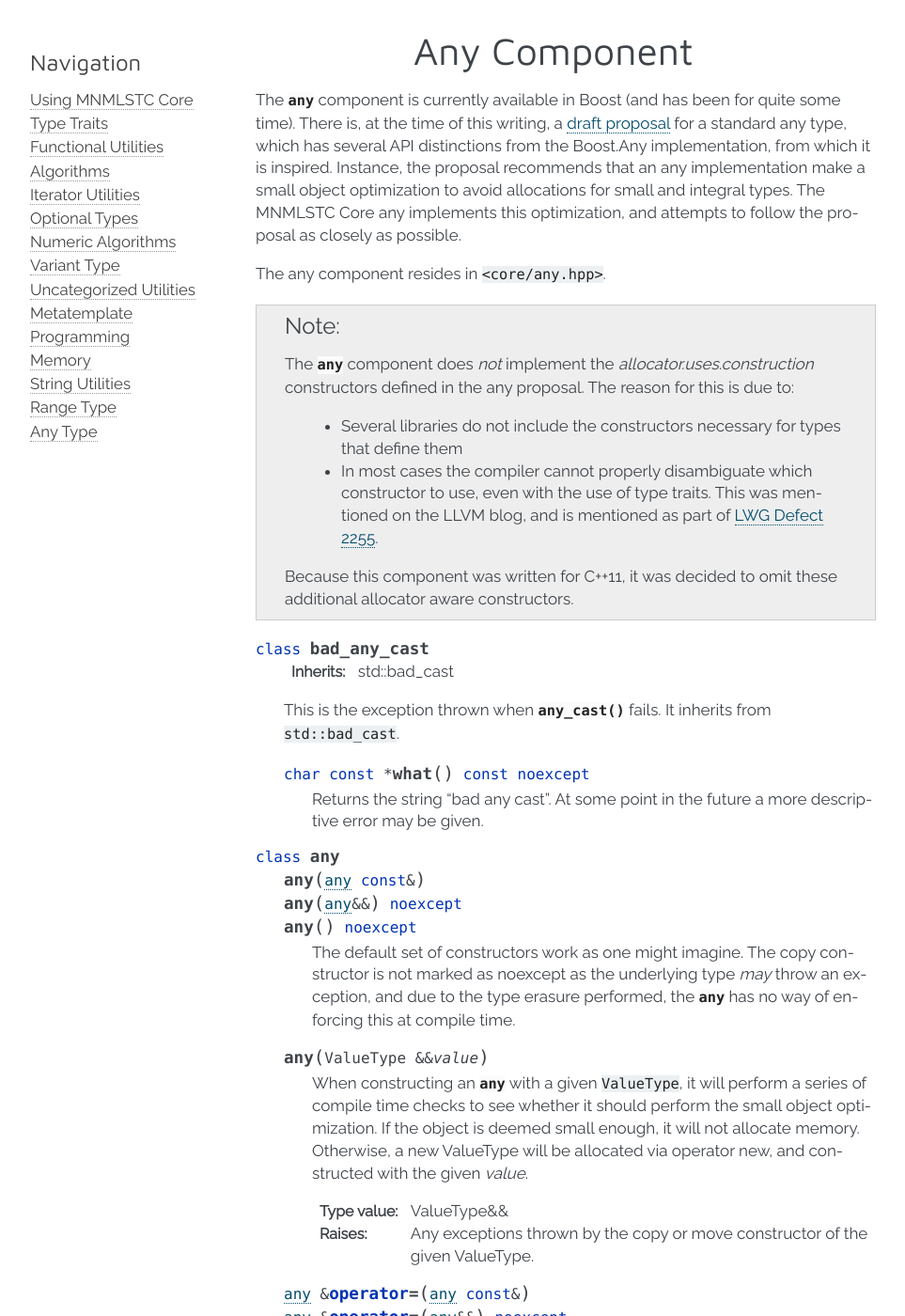
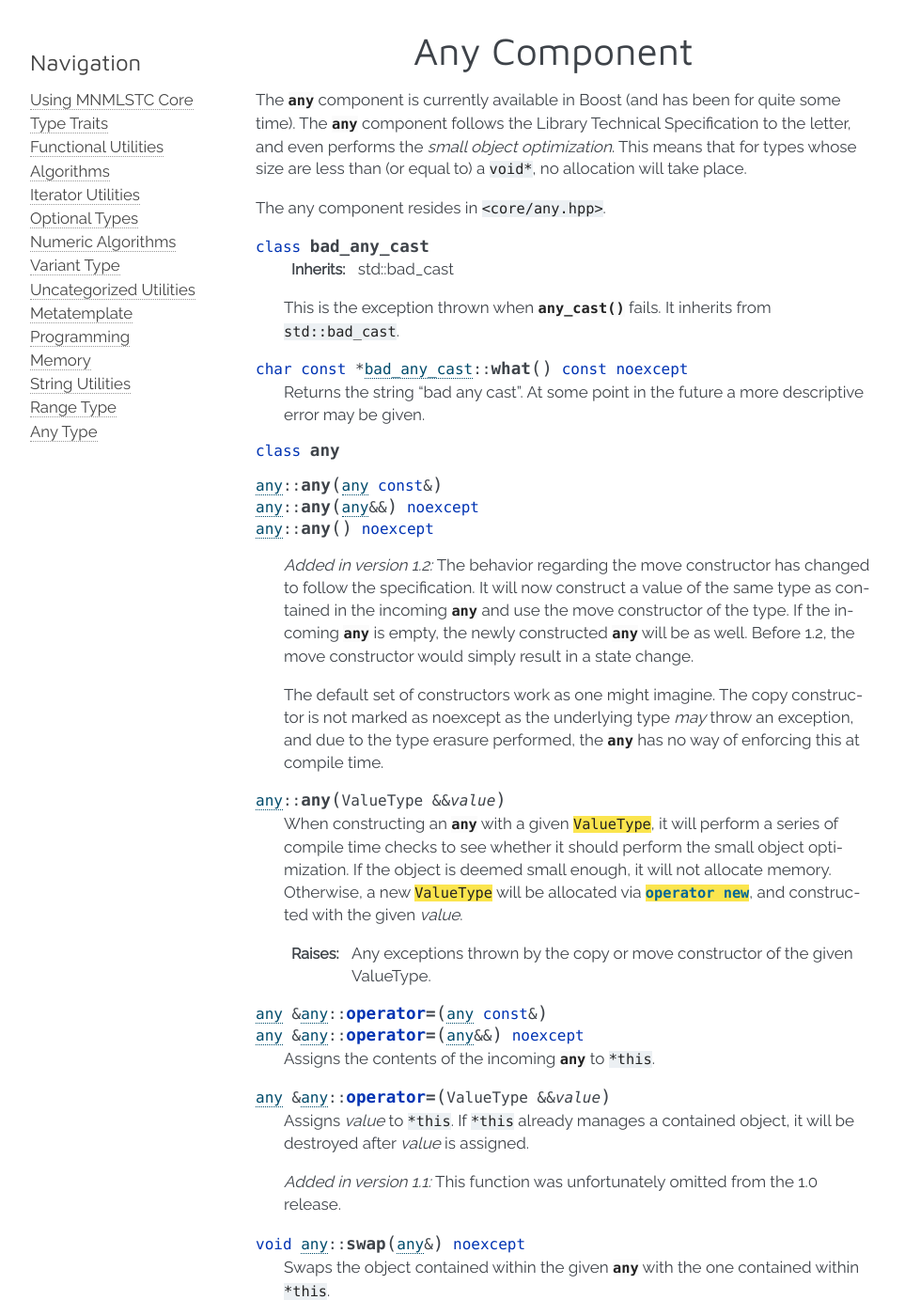
Before and after one commit to mnmlstc/core, a Sphinx documentation site: the page built from docs/any.rst, in a window 1280 px wide and 1400 px high. Shown: the whole window at 94% size, without its empty margins (148-1111 px from the left). Built offline with Sphinx 7.4.7, drawn with Linux system fonts in a browser that asks for light colours; some of the changed text lies outside the part shown.

Commit message:
Update any component documentation.
Fix any component move constructor

```diff
--- a/docs/any.rst
+++ b/docs/any.rst
@@ -1,37 +1,17 @@
+.. |any| replace:: :class:`any <core::any>`
+
 .. _core-any-component:
 
 Any Component
 =============
 
-.. default-domain:: cpp
-.. highlight:: cpp
-
-.. |any| replace:: :class:`any`
-
 The |any| component is currently available in Boost (and has been for
-quite some time). There is, at the time of this writing, a `draft proposal
-<http://beman.github.io/dot16/any-proposal.html>`_ for a standard any type,
-which has several API distinctions from the Boost.Any implementation, from which
-it is inspired. Instance, the proposal recommends that an any implementation
-make a small object optimization to avoid allocations for small and integral
-types. The MNMLSTC Core any implements this optimization, and attempts to
-follow the proposal as closely as possible.
+quite some time). The |any| component follows the Library Technical
+Specification to the letter, and even performs the *small object optimization*.
+This means that for types whose size are less than (or equal to) a ``void*``,
+no allocation will take place.
 
 The any component resides in ``<core/any.hpp>``.
-
-.. note:: The |any| component does *not* implement the
-   *allocator.uses.construction* constructors defined in the any proposal. The
-   reason for this is due to:
-
-    * Several libraries do not include the constructors necessary for types
-      that define them
-    * In most cases the compiler cannot properly disambiguate which constructor
-      to use, even with the use of type traits. This was mentioned on the LLVM
-      blog, and is mentioned as part of
-      `LWG Defect 2255 <http://cplusplus.github.io/LWG/lwg-active.html#2255>`_.
-
-   Because this component was written for C++11, it was decided to omit these
-   additional allocator aware constructors.
 
 .. namespace:: core
 
@@ -42,74 +22,88 @@
    This is the exception thrown when :func:`any_cast` fails.
    It inherits from ``std::bad_cast``.
 
-   .. function:: char const* what () const noexcept
+.. function:: char const* bad_any_cast::what () const noexcept
 
-      Returns the string "bad any cast". At some point in the future a more
-      descriptive error may be given.
+   Returns the string "bad any cast". At some point in the future a more
+   descriptive error may be given.
 
 .. class:: any
 
-   .. function:: any (any const&)
-                 any (any&&) noexcept
-                 any () noexcept
+.. function:: any::any (any const&)
+              any::any (any&&) noexcept
+              any::any () noexcept
 
-      The default set of constructors work as one might imagine. The copy
-      constructor is not marked as noexcept as the underlying type *may*
-      throw an exception, and due to the type erasure performed, the |any| has
-      no way of enforcing this at compile time.
+   .. versionadded:: 1.2
 
-   .. function:: any (ValueType&& value)
+      The behavior regarding the move constructor has changed to follow
+      the specification. It will now construct a value of the same type
+      as contained in the incoming |any| and use the move constructor of
+      the type. If the incoming |any| is empty, the newly constructed
+      |any| will be as well. Before 1.2, the move constructor would simply
+      result in a state change.
 
-      When constructing an |any| with a given ``ValueType``, it will perform a
-      series of compile time checks to see whether it should perform the small
-      object optimization. If the object is deemed small enough, it will not
-      allocate memory. Otherwise, a new ValueType will be allocated via
-      operator new, and constructed with the given *value*.
+   The default set of constructors work as one might imagine. The copy
+   constructor is not marked as noexcept as the underlying type *may*
+   throw an exception, and due to the type erasure performed, the |any| has
+   no way of enforcing this at compile time.
 
-      :type value: ValueType&&
-      :raises: Any exceptions thrown by the copy or move constructor
-               of the given ValueType.
+.. function:: any::any (ValueType&& value)
 
-   .. function:: any& operator = (any const&)
-                 any& operator = (any&&) noexcept
+   When constructing an |any| with a given :cxx:`ValueType`, it will perform a
+   series of compile time checks to see whether it should perform the small
+   object optimization. If the object is deemed small enough, it will not
+   allocate memory. Otherwise, a new :cxx:`ValueType` will be allocated via
+   :cxx:`operator new`, and constructed with the given *value*.
 
-      Assigns the contents of the incoming |any| to ``*this``.
+   :raises: Any exceptions thrown by the copy or move constructor
+            of the given ValueType.
 
-   .. function:: any& operator = (ValueType&& value)
+.. function:: any& any::operator = (any const&)
+              any& any::operator = (any&&) noexcept
 
-      Assigns *value* to ``*this``. If ``*this`` already manages a contained
-      object, it will be destroyed after *value* is assigned.
+   Assigns the contents of the incoming |any| to ``*this``.
 
-      .. versionadded:: 1.1
+.. function:: any& any::operator = (ValueType&& value)
 
-         This function was unfortunately omitted from the 1.0 release.
+   Assigns *value* to ``*this``. If ``*this`` already manages a contained
+   object, it will be destroyed after *value* is assigned.
 
-   .. function:: void any::swap (any&) noexcept
+   .. versionadded:: 1.1
 
-      Swaps the object contained within the given |any| with the one contained
-      within ``*this``.
+      This function was unfortunately omitted from the 1.0 release.
 
-   .. function:: std::type_info const& type () const noexcept
+.. function:: void any::swap (any&) noexcept
 
-      Returns the ``std::type_info`` for the type contained within. If the
-      |any| is empty, it will return ``typeid(void)``.
+   Swaps the object contained within the given |any| with the one contained
+   within ``*this``.
 
-   .. function:: bool empty () const noexcept
+.. function:: std::type_info const& any::type () const noexcept
 
-      If the |any| does not contain any data (i.e. :func:`any::type` returns
-      ``typeid(void)``), it will return true.
+   Returns the :cxx:`std::type_info` for the type contained within. If the
+   |any| is empty, it will return :cxx:`typeid(void)`.
 
-   .. function:: void clear () noexcept
+.. function:: bool any::empty () const noexcept
 
-      :postcondition: :func:`any::empty` == true
+   If the |any| does not contain any data (i.e.
+   :func:`type() <core::any::type>` returns :cxx:`typeid(void)`), it will
+   return true.
 
-      Destroys the object contained within the |any|.
+.. function:: void any::clear () noexcept
 
+   :postcondition: :func:`empty() <core::any::empty>` == true
+
+   Destroys the object contained within the |any|.
 
 
 .. function:: ValueType any_cast (any const& operand)
               ValueType any_cast (any&& operand)
               ValueType any_cast (any& operand)
+
+   Given a type *ValueType*, it will attempt to extract the value stored within
+   the given |any|. *ValueType* may be either concrete or a reference type.
+   If ``typeid(remove_reference_t<ValueType>)`` is not equal to the value
+   returned by :func:`type() <core::any::type>`, :class:`bad_any_cast` is
+   thrown.
 
    :returns: ``*any_cast<add_const_t<remove_reference_t<ValueType>>(&operand)``
              for the first :func:`any_cast` signature. For the other overloads,
@@ -118,25 +112,35 @@
 
    :raises: :class:`bad_any_cast`
 
-   Given a type *ValueType*, it will attempt to extract the value stored within
-   the given |any|. *ValueType* may be either concrete or a reference type.
-   If ``typeid(remove_reference_t<ValueType>)`` is not equal to the value
-   returned by :func:`any::type`, :class:`bad_any_cast` is thrown. Some
-   usage examples::
+   :example:
+     .. code-block:: cpp
 
-      any x(5) // x holds an int
-      auto y = any_cast<int>(x); // cast to a value
-      any_cast<int&>(x) = 10; // cast to a reference for mutation.
+        any x(5) // x holds an int
+        auto y = any_cast<int>(x); // cast to a value
+        any_cast<int&>(x) = 10; // cast to a reference for mutation.
 
-      x = std::string { "Woof" }; // x now holds a string.
-      auto woof = std::move(any_cast<std::string&>(x)); // move value in x
-      assert(any_cast<std::string const&>(x) == "");
-
+        // x now holds a string.
+        x = std::string { "Hey Buzz... your girlfriend..." };
+        auto woof = std::move(any_cast<std::string&>(x)); // move value in x
+        assert(any_cast<std::string const&>(x) == "");
 
 .. function:: ValueType const* any_cast (any const* operand)
               ValueType* any_cast (any* operand)
 
-   :returns: *ValueType* if operand is not equal to ``nullptr`` and
-             ``typeid(ValueType)`` is the same as the value returned by
-             :func:`any::type`, a pointer to the object managed by *operand*
-             is returned. Otherwise, ``nullptr``.
+   This function works a lot like :cxx:`dynamic_cast` and allows one to
+   use the :cxx:`dynamic_cast` assignment idiom:
+
+   :returns: *ValueType* if operand is not equal to :cxx:`nullptr` and
+             :cxx:`typeid(ValueType)` is the same as the value returned by
+             :func:`type() <core::any::type>`, a pointer to the object managed
+             by *operand* is returned. Otherwise, :cxx:`nullptr`.
+
+   :example:
+     .. code-block:: cpp
+
+        any x(5) // x holds an int
+        if (auto ptr = any_cast<double>(&x)) {
+          // do something with a double here
+        } else if (auto ptr = any_cast<int>(&x)) {
+          // handle the int case
+        }
```
Also changed, not shown: 2 other files.
